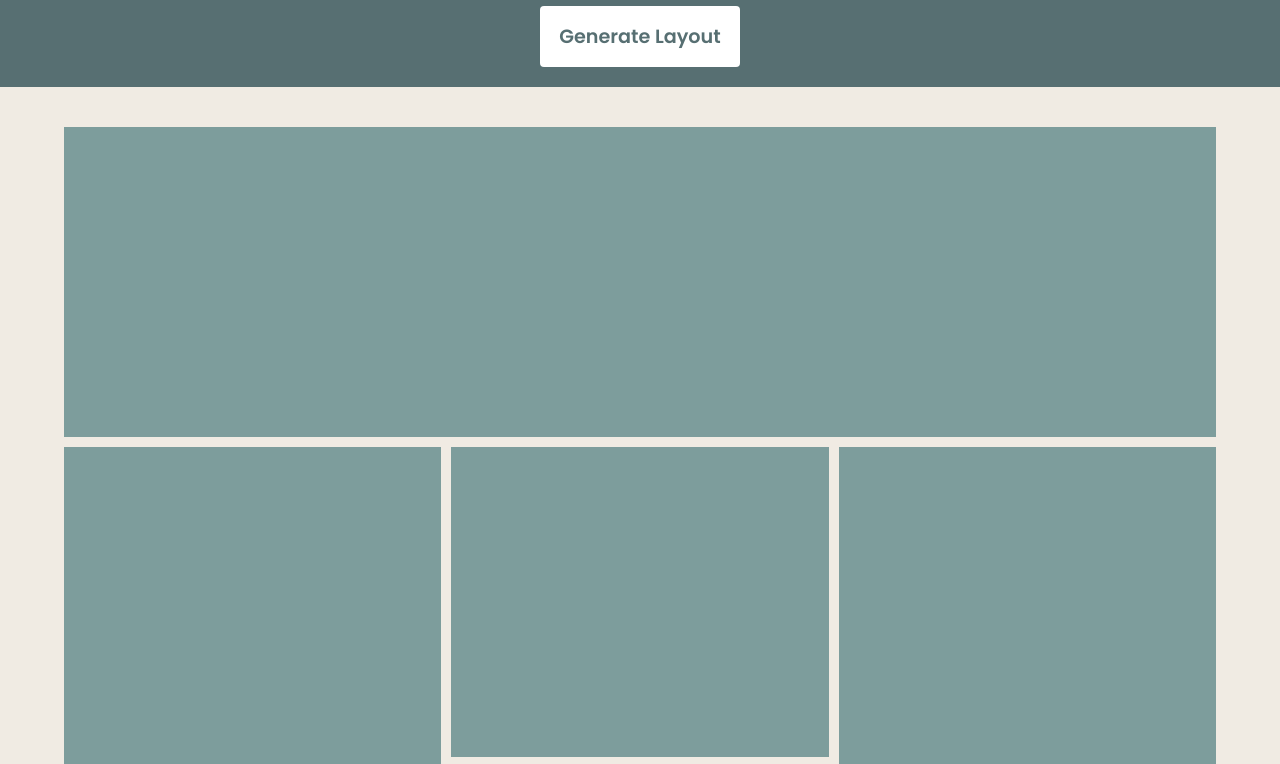
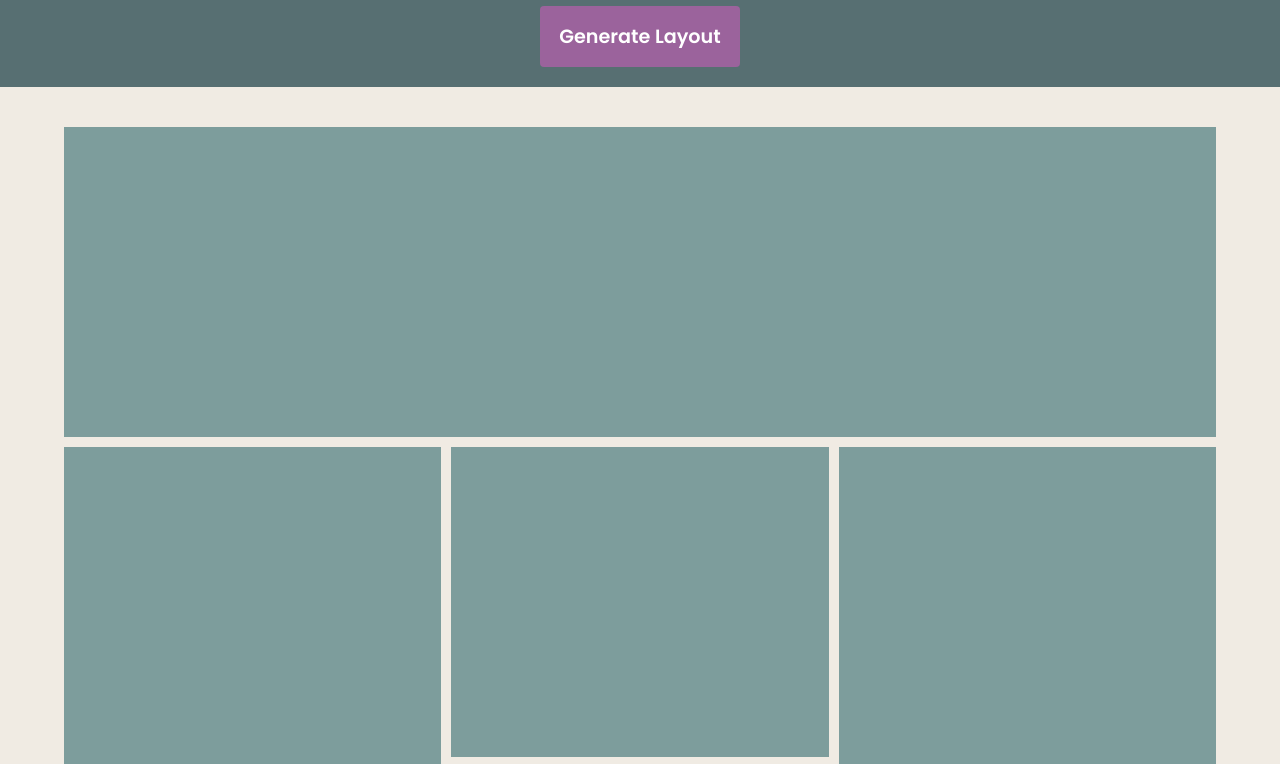
Before and after one commit to johnlombardi389/layout-generator, a plain HTML site: page index.html in a window 1280 px wide. Shown: the part 155-919 px from the top of the page. Drawn offline with Linux system fonts and the light colour scheme.

Commit message:
Changed button color on default and hover

```diff
--- a/style.css
+++ b/style.css
@@ -18,6 +18,7 @@
   --clr-main: #7d9d9c;
   --clr-dark: #576f72;
   --clr-secondary: #9b639c;
+  --clr-secondarylight: #b992ba;
 }
 
 *,
@@ -136,8 +137,8 @@ main {
 .btn {
   border: none;
   border-radius: 4px;
-  background-color: white;
-  color: var(--clr-dark);
+  background-color: var(--clr-secondary);
+  color: white;
   cursor: pointer;
   padding: 1rem 0;
   margin: 20px 0;
@@ -149,7 +150,7 @@ main {
 }
 
 .btn:hover {
-  background-color: var(--clr-secondary);
+  background-color: var(--clr-secondarylight);
   color: white;
 }
 
```
